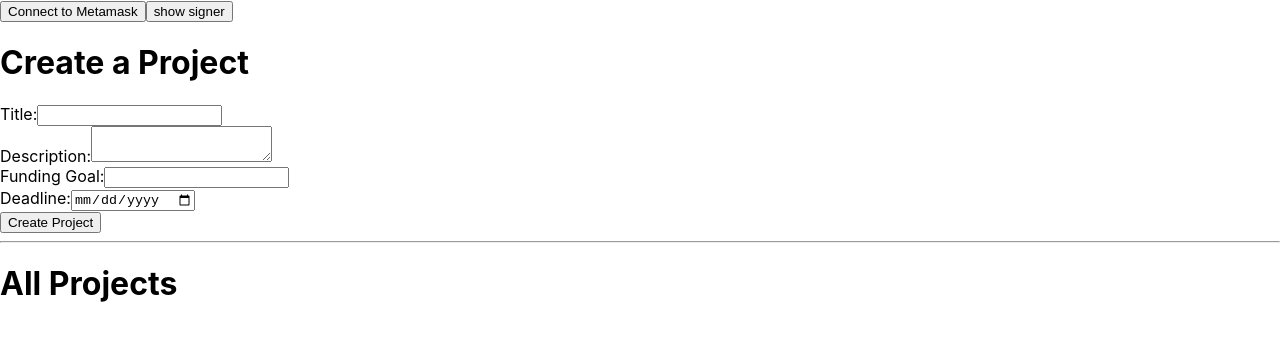
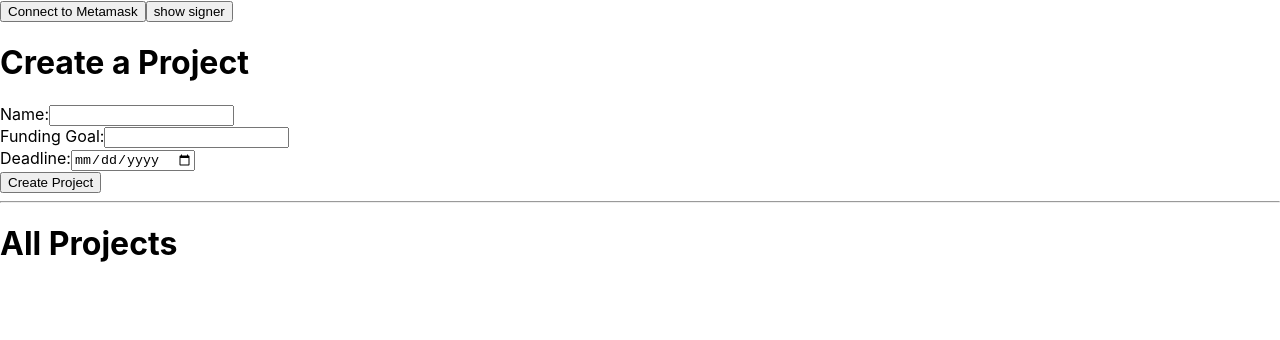
Before and after one commit to supriya-anand-coindcx/crowdfunding-dapp, a React (Create React App) app in the folder ui/: page / in a window 1280 px wide. Shown: the top 340 px of the page. Built offline with nearby package versions, Linux system fonts and the light colour scheme.

Commit message:
fixx + print project and create new project

```diff
--- a/ui/src/App.js
+++ b/ui/src/App.js
@@ -18,16 +18,6 @@ function App() {
     setNewProject({
       ...newProject,
       [event.target.name]: event.target.value,
-    });
-  };
-
-  const handleSubmit = (event) => {
-    event.preventDefault();
-    setProjects([...projects, newProject]);
-    setNewProject({
-      name: "",
-      fundingGoal: "",
-      deadline: "",
     });
   };
 
@@ -248,11 +238,8 @@ function App() {
   };
 
   const ss = async (event) => {
-    console.log(provider);
-    console.log(signer);
-    console.log(contract);
-
     let nop = await contract.numberOfProjects();
+    const pp = [];
     for (let i = 0; i < nop; i++) {
       const p = await contract.projects(i);
       const newproject = {
@@ -260,8 +247,23 @@ function App() {
         fundingGoal: BigNumber(p['fundingGoal']._hex).toString(),
         deadline: BigNumber(p['deadline']._hex).toString(),
       };
-      setProjects([...projects, newproject]);
+      pp.push(newproject);
     };
+    setProjects([...projects, ...pp]);
+  };
+
+  const createProject = async (event) => {
+    event.preventDefault();
+    setProjects([...projects, newProject]);
+    setNewProject({
+      name: "",
+      fundingGoal: "",
+      deadline: "",
+    });
+    let deadline = new Date(newProject.deadline);
+    deadline =  Math.floor(deadline.getTime() / 1000);
+    const p = await contract.createProject(newProject.name, newProject.fundingGoal, 1, deadline);
+    console.log(p);
   };
 
   return (
@@ -274,22 +276,13 @@ function App() {
         <button onClick={ss}>show signer</button>
 
       <h1>Create a Project</h1>
-      <form onSubmit={handleSubmit}>
+      <form onSubmit={createProject}>
         <label>
-          Title:
+          Name:
           <input
             type="text"
-            name="title"
-            value={newProject.title}
-            onChange={handleInputChange}
-          />
-        </label>
-        <br />
-        <label>
-          Description:
-          <textarea
-            name="description"
-            value={newProject.description}
+            name="name"
+            value={newProject.name}
             onChange={handleInputChange}
           />
         </label>
```
